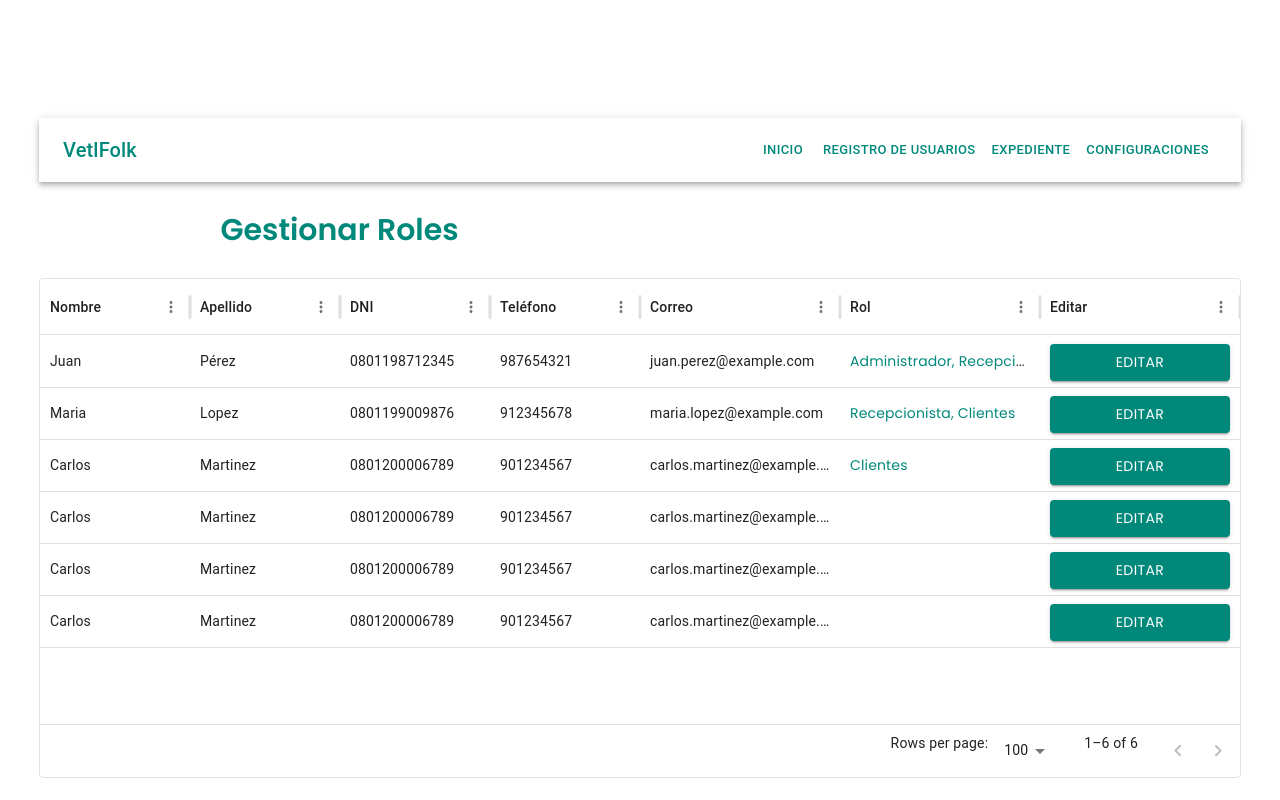
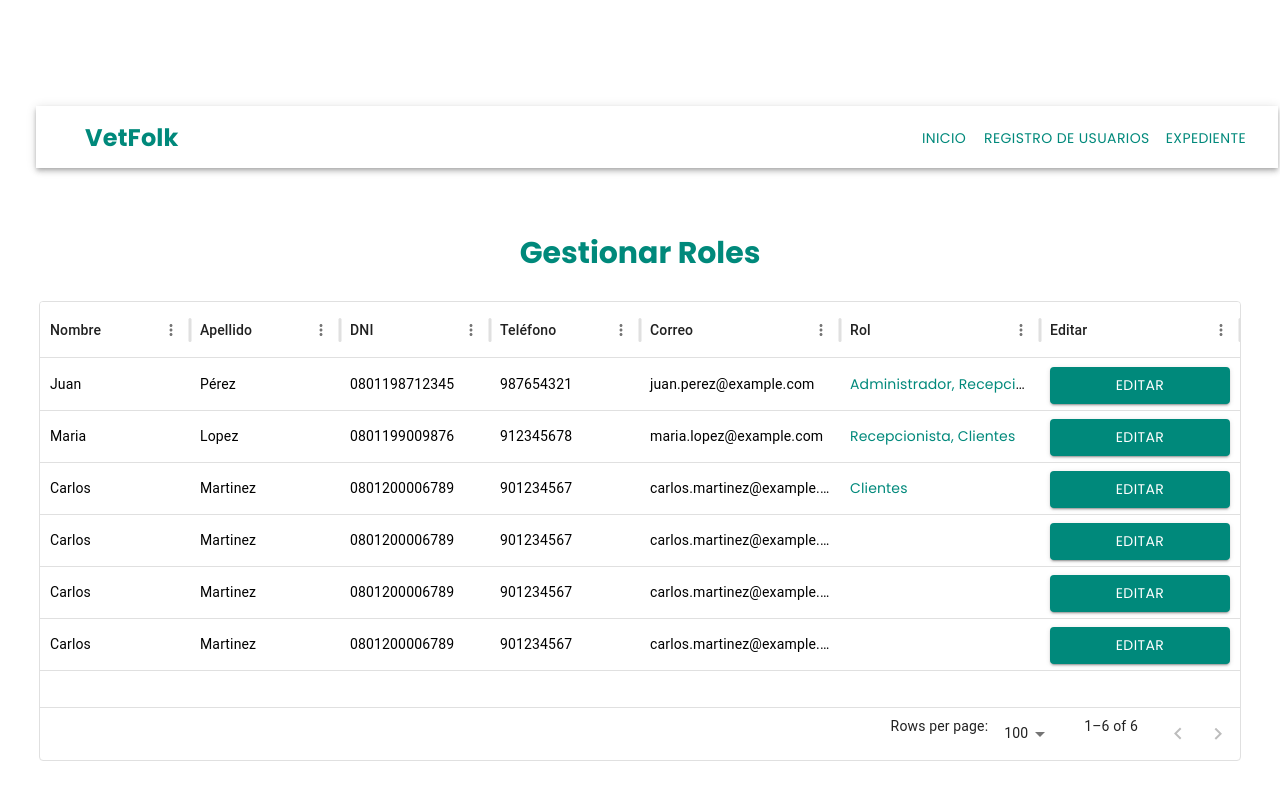
Before and after one commit to ackerT/VetFolk-Frontend, a React (Create React App) app: page /admin/gestionar-roles in a window 1280 px wide. Built offline with nearby package versions, Linux system fonts and the light colour scheme.

Commit message:
Gestion -Roles

```diff
--- a/src/components/servicios/pages/GestionarRolesPage.jsx
+++ b/src/components/servicios/pages/GestionarRolesPage.jsx
@@ -1,16 +1,16 @@
-// solo veo los Roles que tenemos y visalizan las tabla
 import React, { useState } from 'react';
-import { AppBar, Toolbar, Typography, Button } from '@mui/material';
+import { AppBar, Toolbar, Typography, Button, Dialog, DialogActions, DialogContent, DialogTitle } from '@mui/material';
 import { DataGrid } from '@mui/x-data-grid';
-import { Checkbox, FormControlLabel, FormGroup, Dialog, DialogActions, DialogContent, DialogTitle } from '@mui/material';
+import { Checkbox, FormControlLabel, FormGroup, IconButton } from '@mui/material';
+import { Menu as MenuIcon } from '@mui/icons-material';
 import { Usuarios, Personas, Roles } from '../data/RolesData';
-import { useNavigate } from 'react-router-dom'; // Importa useNavigate
+import { useNavigate } from 'react-router-dom';
 
 export const GestionarRolesPage = () => {
     const [rolesSeleccionados, setRolesSeleccionados] = useState([]);
     const [usuarioSeleccionado, setUsuarioSeleccionado] = useState(null);
     const [openDialog, setOpenDialog] = useState(false);
-    const navigate = useNavigate(); // Inicializa useNavigate
+    const navigate = useNavigate();
 
     const obtenerRoles = (rolesIds) => {
         return rolesIds.map(roleId => {
@@ -94,28 +94,67 @@ export const GestionarRolesPage = () => {
 
     return (
         <div style={{ height: '100%', width: '100%' }}>
-            <AppBar position="static" sx={{ backgroundColor: '#ffffff' }}>
+            <AppBar position="static"
+            sx={{ backgroundColor: '#ffffff' ,
+                               width: '100%',
+                             height:'10%',
+                             margin:'17px'
+
+            }}>
                 <Toolbar>
-                    <Typography variant="h6" sx={{ flexGrow: 1, color: '#00897b' }}>
-                        VetlFolk
+                    <Typography
+                        variant="h6"
+                        sx={{
+                            flexGrow: 1,
+                            color: '#00897b',
+                            fontFamily: 'Poppins, sans-serif',
+                            fontWeight: 'bold',
+                            fontSize: '24px',
+                            padding: '25px',
+                            margin: '0px'
+                        }}
+                    >
+                        VetFolk
                     </Typography>
-                    <Button sx={{ color: '#00897b', fontSize: '13px' }}>Inicio</Button>
-                    <Button sx={{ color: '#00897b', fontSize: '13px' }} onClick={() => navigate('/admin/usuariodatos')}>
+                    <Button
+                        color="inherit"
+                        sx={{
+                            color: '#00897b',
+                            fontFamily: 'Poppins, sans-serif',
+                            fontweight:'bold',
+                         }}
+                    >
+                        Inicio
+                    </Button>
+                    <Button
+                        color="inherit"
+                        onClick={() => navigate('/admin/usuario-datos')}
+                        sx={{ color: '#00897b',
+                            fontFamily: 'Poppins, sans-serif',
+                            fontweight:'bold',
+                         }}
+                    >
                         Registro de Usuarios
                     </Button>
-                    <Button sx={{ color: '#00897b', fontSize: '13px' }} onClick={() => navigate('/admin/expediente')}>
+                    <Button
+                        color="inherit"
+                        onClick={() => navigate('/admin/expediente')}
+                        sx={{ color: '#00897b',
+                            fontFamily: 'Poppins, sans-serif',
+                            fontweight:'bold',
+                         }}
+                    >
                         Expediente
                     </Button>
-                    <Button sx={{ color: '#00897b', fontSize: '13px' }}>Configuraciones</Button>
+
                 </Toolbar>
             </AppBar>
 
-            <div style={{ height: 500, width: '100%' }}>
+            <div style={{ height: 500, width: '100%', padding: '20px' }}>
                 <h2 style={{
                     textAlign: 'center',
-                    width: '50%',
                     fontFamily: 'Poppins, sans-serif',
-                    fontWeight: '600',
+                    fontWeight: 'bold',
                     fontSize: '30px',
                     color: '#00897b',
                     padding: '30px',
@@ -131,16 +170,10 @@ export const GestionarRolesPage = () => {
                     disableSelectionOnClick
                     sx={{
                         backgroundColor: '#ffffff',
-                        '& .MuiDataGrid-selectedRowCount': {
-                            color: 'yellow',
-                        },
-                        '& .MuiDataGrid-root .MuiDataGrid-cell': {
+                        '& .MuiDataGrid-cell': {
                             color: 'black',
                         },
-                        '& .MuiDataGrid-footerCell': {
-                            backgroundColor: '#ffffff',
-                        },
-                        '& .MuiDataGrid-columnHeader': {
+                        '& .MuiDataGrid-footerCell, .MuiDataGrid-columnHeader': {
                             backgroundColor: '#ffffff',
                         }
                     }}
```
